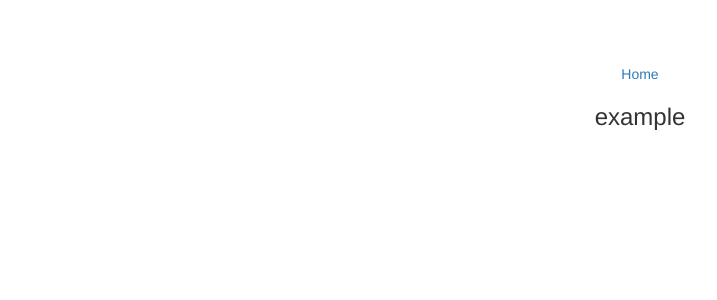
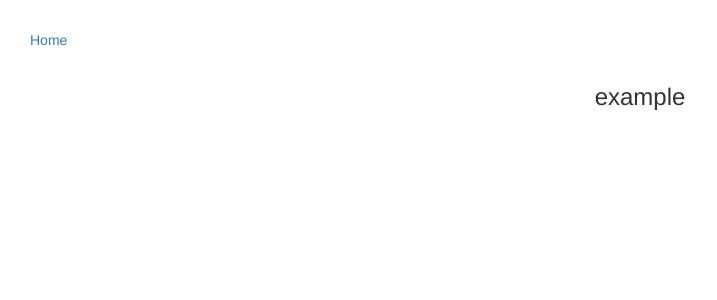
Before and after one commit to jkyletreman/flashcard-react-redux, a React (Create React App) app: page /stack in a window 1280 px wide. Shown: the top 300 px of the page, without its empty margins (0-717 px from the left). Built offline with nearby package versions, Linux system fonts and the light colour scheme.

Commit message:
home link styling

```diff
--- a/src/components/Stack.jsx
+++ b/src/components/Stack.jsx
@@ -8,7 +8,7 @@ class Stack extends Component {
     const { title, cards } = this.props.stack;
     return (
       <div>
-        <Link to='/'>Home</Link>
+        <Link to='/' className="link-home">Home</Link>
           <h3>{title}</h3>
           <br />
           {
--- a/src/index.css
+++ b/src/index.css
@@ -2,3 +2,9 @@ body {
   padding: 5%;
   text-align: center;
 }
+
+.link-home {
+  position: absolute;
+  left: 30px;
+  top: 30px;
+}
```
